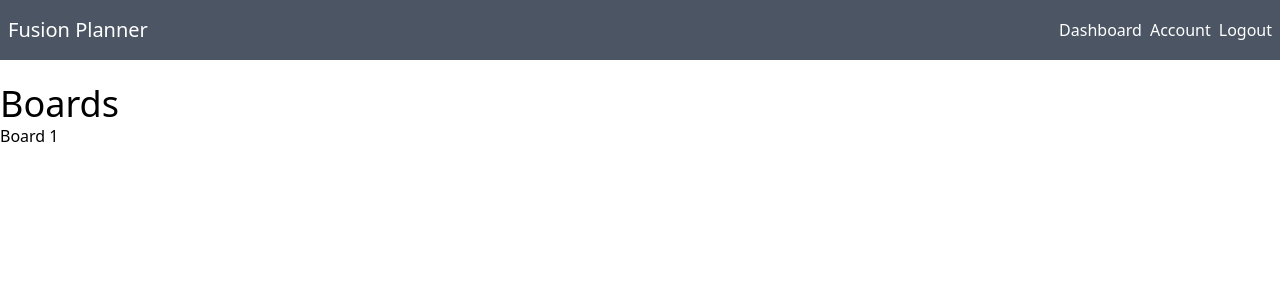
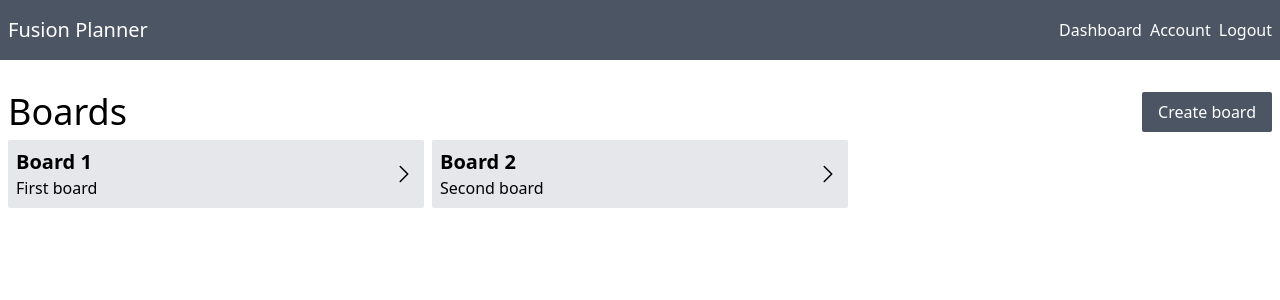
Before and after one commit to LBHCallumM/fusion-planner-frontend, a Next.js app: page / in a window 1280 px wide. Shown: the top 300 px of the page. Built offline with nearby package versions, Linux system fonts and the light colour scheme.

Commit message:
Update dashboard

```diff
--- a/src/features/board/Board/index.tsx
+++ b/src/features/board/Board/index.tsx
@@ -2,10 +2,10 @@ import { DragDropContext } from "react-beautiful-dnd";
 
 import Column from "../Column";
 import useDraggable from "../useDraggable";
-import { IBoard } from "../types";
+import { IBoardState } from "../types";
 
 interface Props {
-  initialData: IBoard;
+  initialData: IBoardState;
   boardId: string;
 }
 
--- a/src/features/board/BoardLayout/index.tsx
+++ b/src/features/board/BoardLayout/index.tsx
@@ -1,7 +1,7 @@
 import { useEffect, useState } from "react";
 import Board from "../Board";
 import TaskBar from "../TaskBar";
-import { IBoard, ICard } from "../types";
+import { IBoardState, ICard } from "../types";
 import initialData from "../initialData";
 import ViewCardModal from "../../modals/ViewCardModal";
 import { useRouter } from "next/router";
@@ -13,7 +13,7 @@ interface Props {
 }
 
 const BoardLayout = ({ boardId, cardId, columnId }: Props) => {
-  const [boardData, setBoardData] = useState<IBoard | null>(null);
+  const [boardData, setBoardData] = useState<IBoardState | null>(null);
 
   const [modal, setModal] = useState<ICard | null>(null);
 
--- a/src/features/board/initialData.ts
+++ b/src/features/board/initialData.ts
@@ -1,6 +1,6 @@
-import { IBoard } from "./types";
+import { IBoardState } from "./types";
 
-const initialData: IBoard = {
+const initialData: IBoardState = {
   columns: {
     "1": {
       id: "1",
--- a/src/features/board/useDraggable.ts
+++ b/src/features/board/useDraggable.ts
@@ -1,11 +1,11 @@
 import { useState } from "react";
-import { IBoard, IColumn } from "./types";
+import { IBoardState, IColumn } from "./types";
 import { DropResult } from "react-beautiful-dnd";
 
 
 
-const useDraggable = (initialData: IBoard) => {
-    const [boardData, setBoardData] = useState<IBoard>(initialData);
+const useDraggable = (initialData: IBoardState) => {
+    const [boardData, setBoardData] = useState<IBoardState>(initialData);
 
     const handleDragEnd = (result: DropResult): void => {
         const { destination, source, draggableId } = result;
--- a/src/pages/index.tsx
+++ b/src/pages/index.tsx
@@ -1,6 +1,21 @@
+import { IBoard } from "@/features/board/types";
 import Head from "next/head";
+import Link from 'next/link'
 
-const boards = [{ name: "Board 1", id: "1" }];
+const boards: Array<IBoard> = [
+
+  {
+    id: "1",
+    name: "Board 1",
+    description: "First board",
+  },
+  {
+    id: "2",
+    name: "Board 2",
+    description: "Second board",
+  },
+
+];
 
 export default function Home() {
   return (
@@ -13,13 +28,28 @@ export default function Home() {
       </Head>
 
       <main>
-        <div className="container mx-auto mt-6">
+        <div className="container mx-auto mt-6 p-2">
+        {/* items-center justify-between */}
+          <div className="flex flex-col md:flex-row md:justify-between">
           <h1 className="text-4xl">Boards</h1>
+    <button className="bg-gray-600 text-white py-2 px-4 rounded-sm mt-2 md:mt-0">Create board</button>
+          </div>
 
-          <ul>
-            {boards.map(({ name, id }, index) => (
+          <ul className="grid gap-2 mt-2 md:grid-cols-2 lg:grid-cols-3">
+            {boards.map(({ name, id, description }, index) => (
               <li key={index}>
-                <a href={`/boards/${id}`}>{name}</a>
+                <Link href={`/boards/${id}`}>
+                  <div className="bg-gray-200 hover:bg-gray-300 rounded-sm p-2 flex items-center justify-between">
+                    <div>
+                      <div className="font-bold text-xl">{name}</div>
+                      <div>{description}</div>
+                    </div>
+
+                    <svg xmlns="http://www.w3.org/2000/svg" fill="none" viewBox="0 0 24 24" strokeWidth={1.5} stroke="currentColor" className="w-6 h-6">
+                      <path strokeLinecap="round" strokeLinejoin="round" d="M8.25 4.5l7.5 7.5-7.5 7.5" />
+                    </svg>
+                  </div>
+                </Link>
               </li>
             ))}
           </ul>
```
Also changed, not shown: src/features/board/types.ts (+6 -1 lines).
